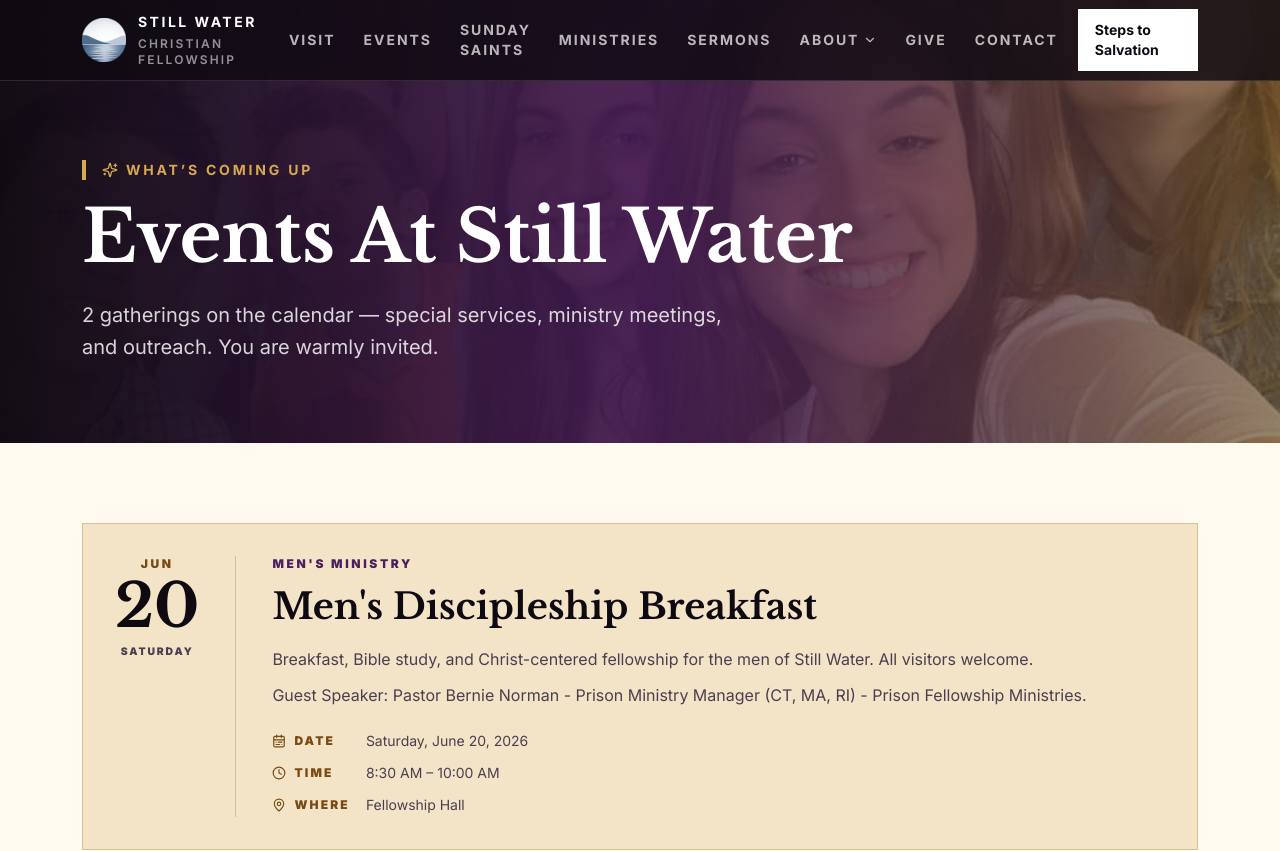
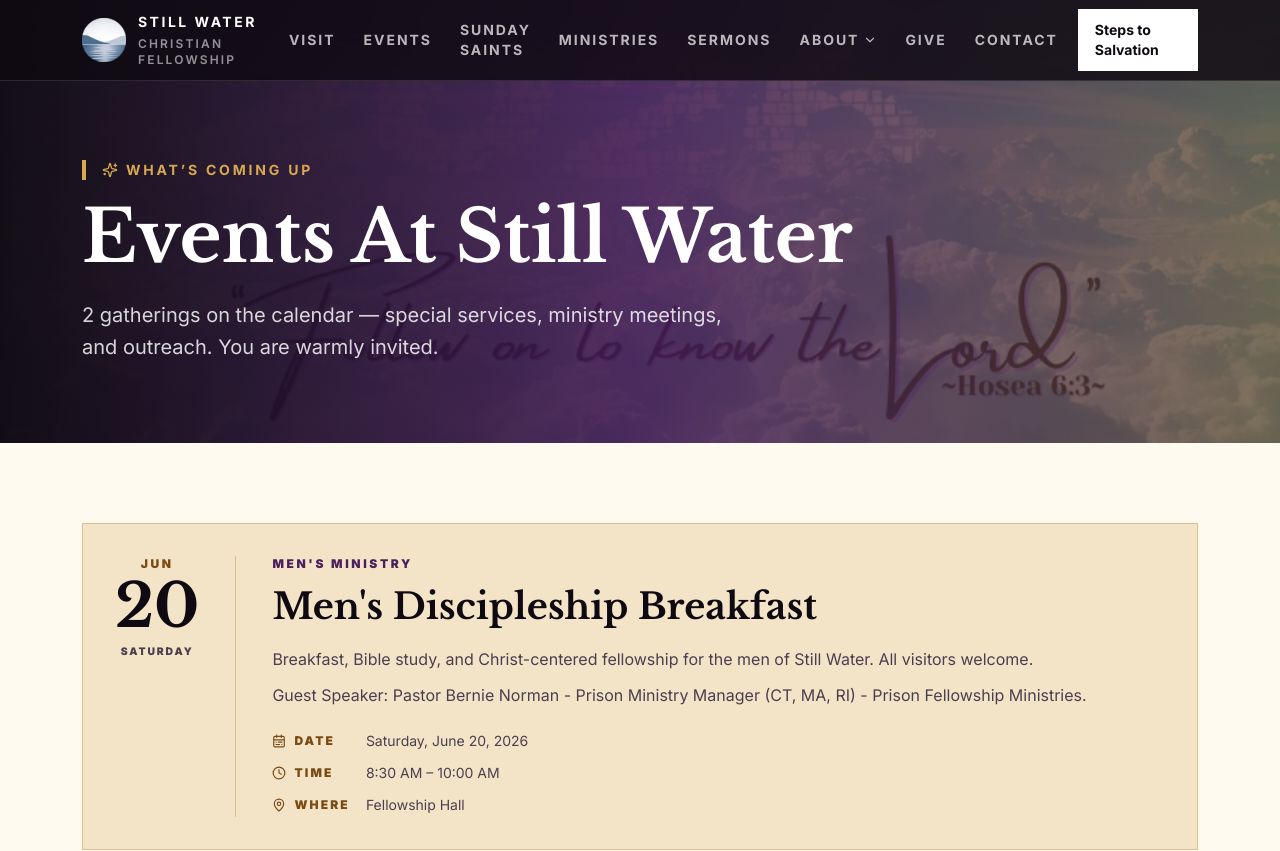
Before and after one commit to edesent/stillwater-christian-fellowship, a Next.js app: page /events in a window 1280 px wide. Shown: the top 851 px of the page. Built offline with nearby package versions, Linux system fonts and the light colour scheme.

Commit message:
Update Events page hero image

```diff
--- a/src/app/events/page.tsx
+++ b/src/app/events/page.tsx
@@ -42,7 +42,7 @@ function Hero({ count }: { count: number }) {
   return (
     <section className="relative bg-ink text-white">
       <Image
-        src="/stillwater/community.jpg"
+        src="/stillwater/2026-follow-on-to-know-the-lord.png"
         alt=""
         fill
         priority
```
